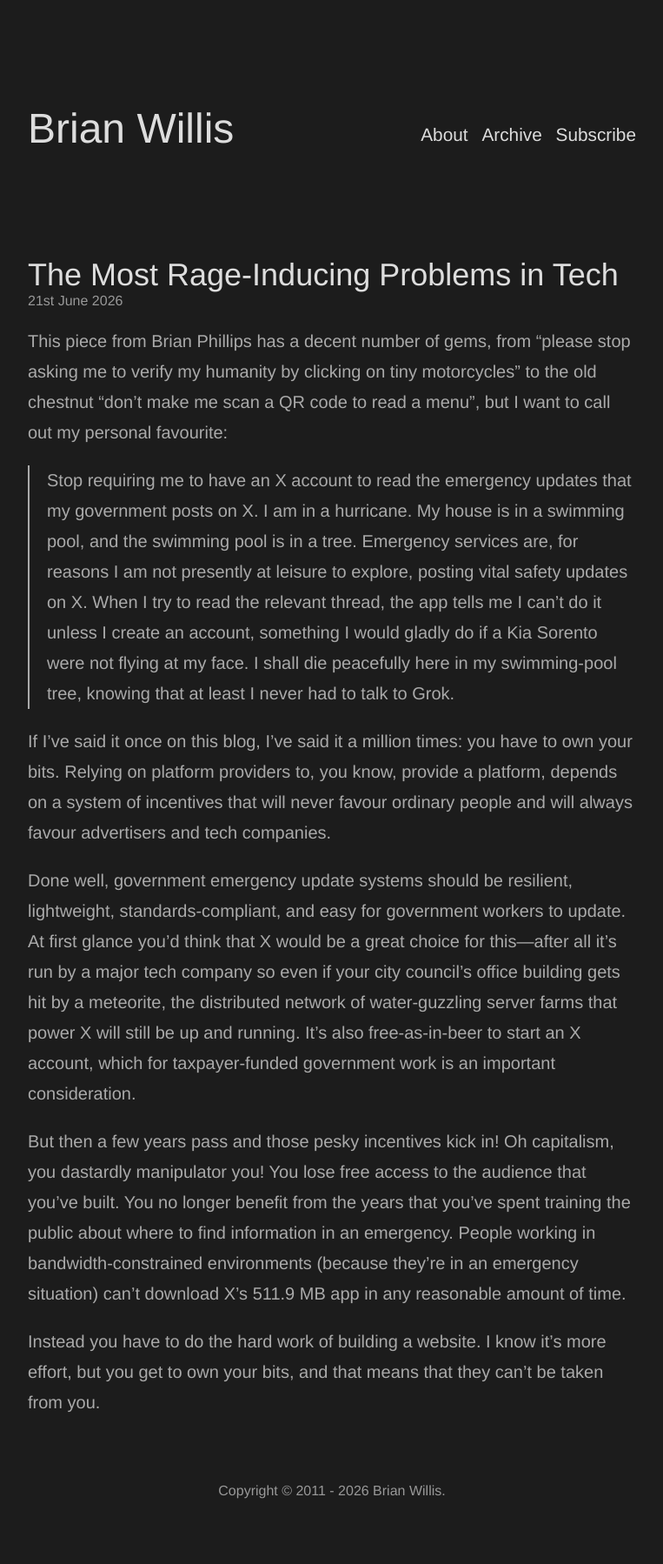
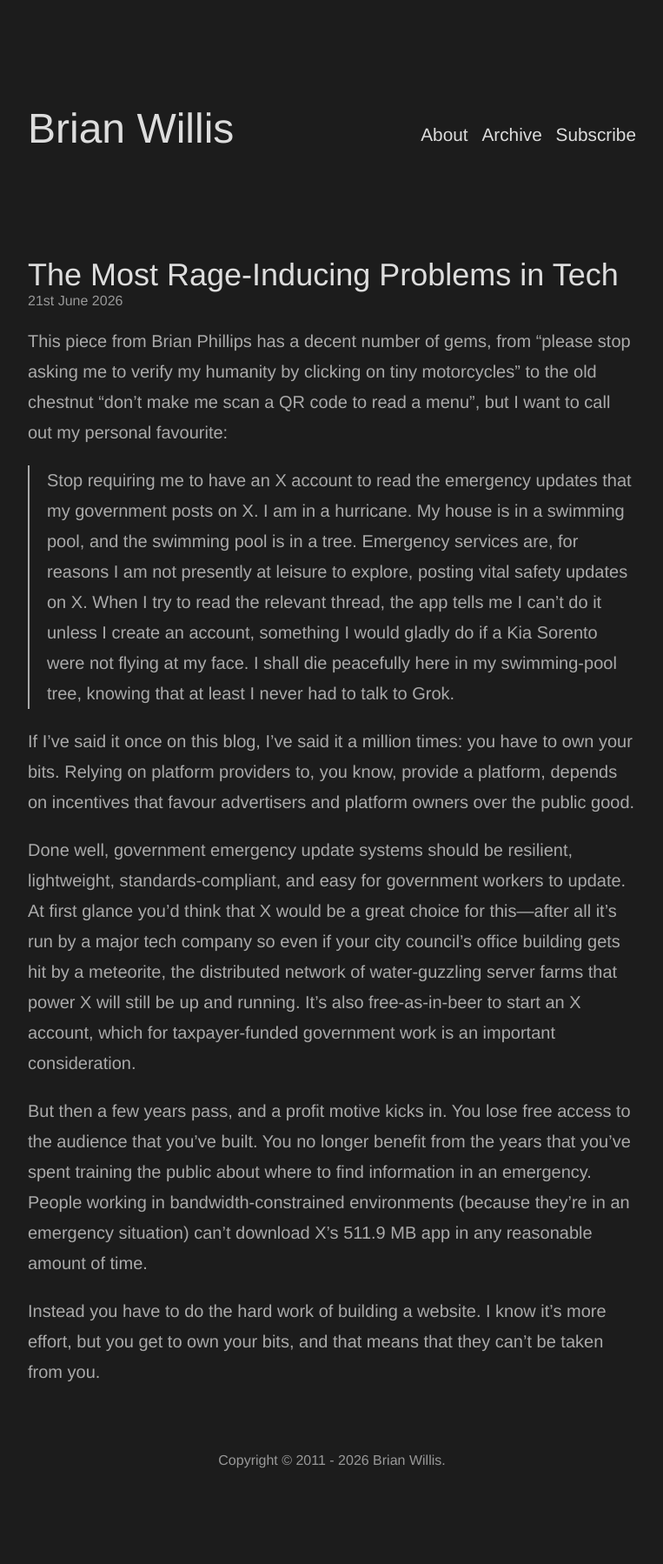
Before and after one commit to brianwillis/brianwillis.github.com, a Jekyll site: the page built from _posts/2026-06-21-the-most-rage-inducing-problems-in-tech.md, in a window 1280 px wide. Shown: the whole page at 87% size, without its empty margins (258-1021 px from the left). Built offline with Jekyll 4.4.1, drawn with Linux system fonts in a browser that asks for light colours; some web fonts are replaced; after the commit the page ends 1763 px from its top, so only the background shows below that.

Commit message:
Tone down over-the-top language.

```diff
--- a/_posts/2026-06-21-the-most-rage-inducing-problems-in-tech.md
+++ b/_posts/2026-06-21-the-most-rage-inducing-problems-in-tech.md
@@ -8,10 +8,10 @@ This piece from Brian Phillips has a decent number of gems, from "please stop as
 
 >Stop requiring me to have an X account to read the emergency updates that my government posts on X. I am in a hurricane. My house is in a swimming pool, and the swimming pool is in a tree. Emergency services are, for reasons I am not presently at leisure to explore, posting vital safety updates on X. When I try to read the relevant thread, the app tells me I can’t do it unless I create an account, something I would gladly do if a Kia Sorento were not flying at my face. I shall die peacefully here in my swimming-pool tree, knowing that at least I never had to talk to Grok.
 
-If I've said it once on this blog, I've said it a million times: you have to own your bits. Relying on platform providers to, you know, provide a platform, depends on a system of incentives that will never favour ordinary people and will always favour advertisers and tech companies.
+If I've said it once on this blog, I've said it a million times: you have to own your bits. Relying on platform providers to, you know, provide a platform, depends on incentives that favour advertisers and platform owners over the public good.
 
 Done well, government emergency update systems should be resilient, lightweight, standards-compliant, and easy for government workers to update. At first glance you'd think that X would be a great choice for this&mdash;after all it's run by a major tech company so even if your city council's office building gets hit by a meteorite, the distributed network of water-guzzling server farms that power X will still be up and running. It's also free-as-in-beer to start an X account, which for taxpayer-funded government work is an important consideration.
 
-But then a few years pass and those pesky incentives kick in! Oh capitalism, you dastardly manipulator you! You lose free access to the audience that you've built. You no longer benefit from the years that you've spent training the public about where to find information in an emergency. People working in bandwidth-constrained environments (because they're in an emergency situation) can't download X's 511.9 MB app in any reasonable amount of time.
+But then a few years pass, and a profit motive kicks in. You lose free access to the audience that you've built. You no longer benefit from the years that you've spent training the public about where to find information in an emergency. People working in bandwidth-constrained environments (because they're in an emergency situation) can't download X's 511.9 MB app in any reasonable amount of time.
 
 Instead you have to do the hard work of building a website. I know it's more effort, but you get to own your bits, and that means that they can't be taken from you.
```
